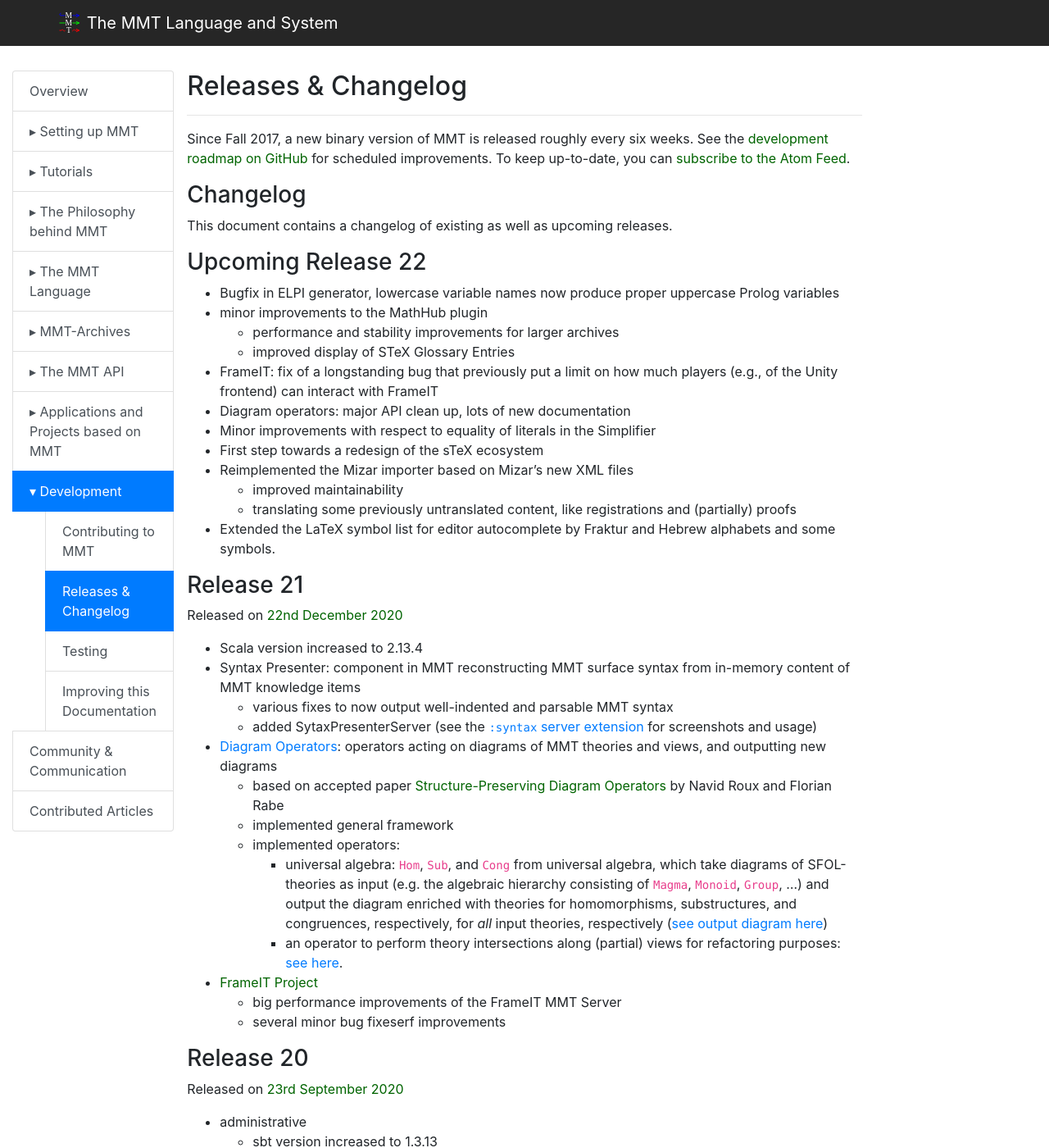
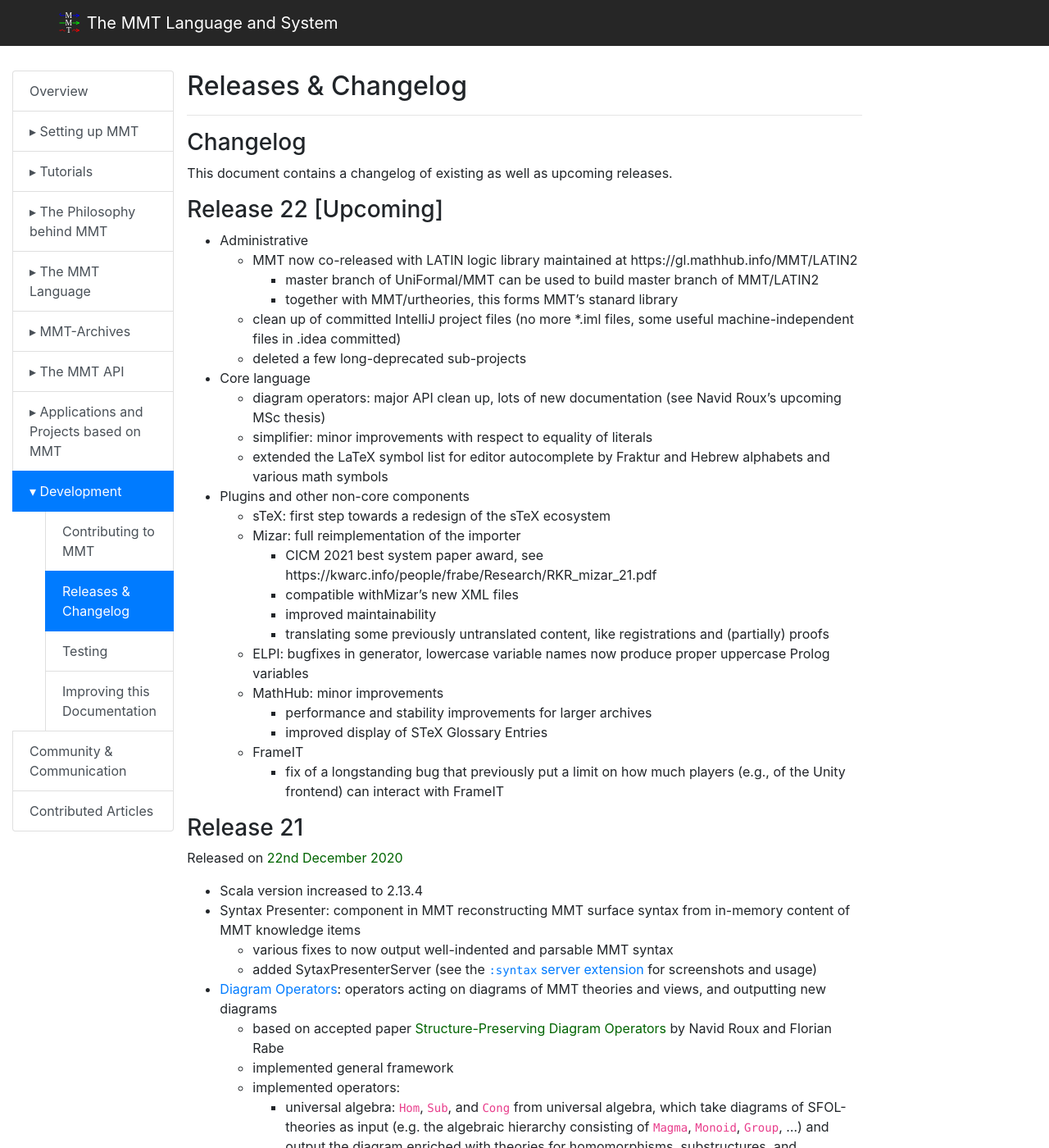
Before and after one commit to UniFormal/uniformal.github.io, a Jekyll site: the page built from doc/development/releases.md, in a window 1280 px wide and 1400 px high. Shown: the whole window at 82% size. Built offline with Jekyll 4.4.1, drawn with Linux system fonts in a browser that asks for light colours.

Commit message:
no message

```diff
--- a/doc/development/releases.md
+++ b/doc/development/releases.md
@@ -3,28 +3,35 @@ layout: doc
 title: Releases & Changelog
 ---
 
-Since Fall 2017, a new binary version of MMT is released roughly every six weeks.
-See the [development roadmap on GitHub](https://github.com/UniFormal/MMT/milestones) for scheduled improvements.
-To keep up-to-date, you can [subscribe to the Atom Feed](https://github.com/Uniformal/MMT/releases.atom).
-
 ### Changelog
 
 This document contains a changelog of existing as well as upcoming releases.
 
-### Upcoming Release 22
+### Release 22 [Upcoming]
 
-- Bugfix in ELPI generator, lowercase variable names now produce proper uppercase Prolog variables
-- minor improvements to the MathHub plugin
-  - performance and stability improvements for larger archives
-  - improved display of STeX Glossary Entries
-- FrameIT: fix of a longstanding bug that previously put a limit on how much players (e.g., of the Unity frontend) can interact with FrameIT
-- Diagram operators: major API clean up, lots of new documentation
-- Minor improvements with respect to equality of literals in the Simplifier
-- First step towards a redesign of the sTeX ecosystem
-- Reimplemented the Mizar importer based on Mizar's new XML files
-  - improved maintainability
-  - translating some previously untranslated content, like registrations and (partially) proofs
-- Extended the LaTeX symbol list for editor autocomplete by Fraktur and Hebrew alphabets and some symbols.
+- Administrative
+  - MMT now co-released with LATIN logic library maintained at https://gl.mathhub.info/MMT/LATIN2
+    - master branch of UniFormal/MMT can be used to build master branch of MMT/LATIN2
+    - together with MMT/urtheories, this forms MMT's stanard library
+  - clean up of committed IntelliJ project files (no more *.iml files, some useful machine-independent files in .idea committed)
+  - deleted a few long-deprecated sub-projects
+- Core language
+  - diagram operators: major API clean up, lots of new documentation (see Navid Roux's upcoming MSc thesis)
+  - simplifier: minor improvements with respect to equality of literals
+  - extended the LaTeX symbol list for editor autocomplete by Fraktur and Hebrew alphabets and various math symbols
+- Plugins and other non-core components
+  - sTeX: first step towards a redesign of the sTeX ecosystem
+  - Mizar: full reimplementation of the importer
+    - CICM 2021 best system paper award, see https://kwarc.info/people/frabe/Research/RKR_mizar_21.pdf
+    - compatible withMizar's new XML files
+    - improved maintainability
+    - translating some previously untranslated content, like registrations and (partially) proofs
+  - ELPI: bugfixes in generator, lowercase variable names now produce proper uppercase Prolog variables
+  - MathHub: minor improvements
+    - performance and stability improvements for larger archives
+    - improved display of STeX Glossary Entries
+  - FrameIT
+    - fix of a longstanding bug that previously put a limit on how much players (e.g., of the Unity frontend) can interact with FrameIT
 
 ### Release 21
 
```
